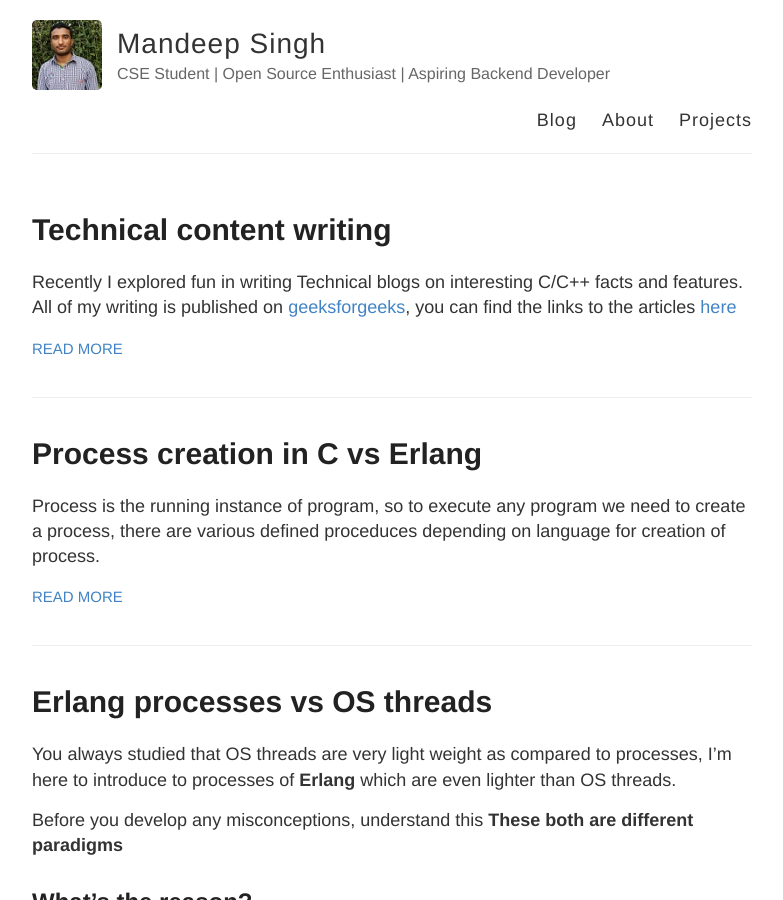
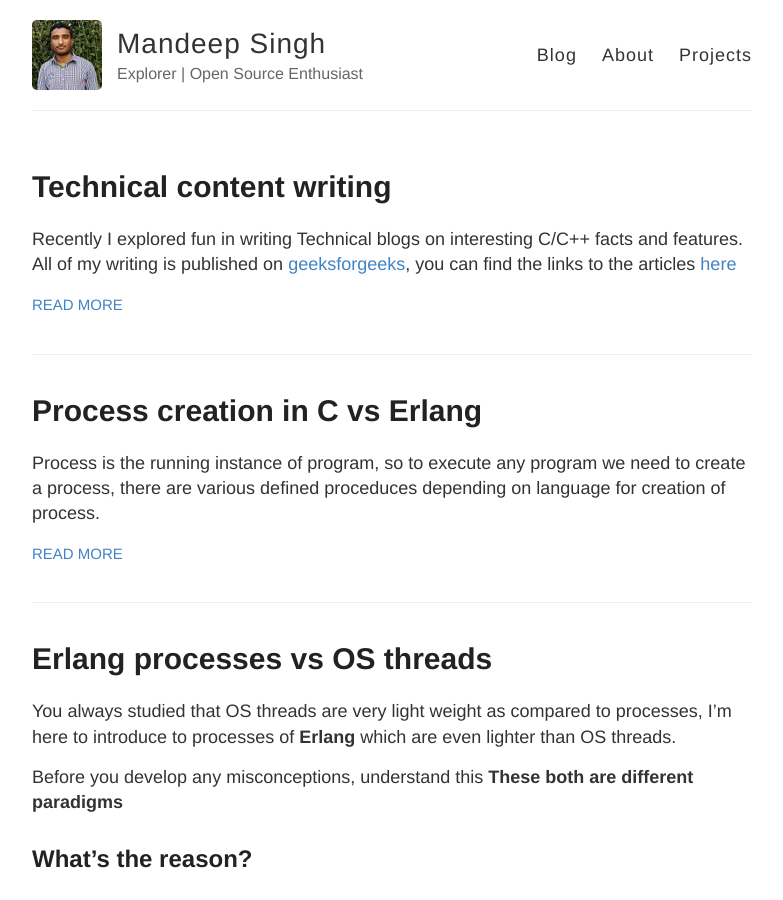
Before and after one commit to msdeep14/msdeep14.github.io, a Jekyll site: the page built from index.html, in a window 1280 px wide and 900 px high. Shown: the whole window, without its empty margins (248-1031 px from the left). Built offline with Jekyll 4.4.1, drawn with Linux system fonts in a browser that asks for light colours.

Commit message:
Update _config.yml

```diff
--- a/_config.yml
+++ b/_config.yml
@@ -6,7 +6,7 @@
 name: Mandeep Singh
 
 # Short bio or description (displayed in the header)
-description: CSE Student | Open Source Enthusiast | Aspiring Backend Developer
+description: Explorer | Open Source Enthusiast
 
 # URL of your avatar or profile pic (you could use your GitHub profile pic)
 avatar: https://raw.githubusercontent.com/msdeep14/msdeep14.github.io/master/images/mandeep13.jpg
```
